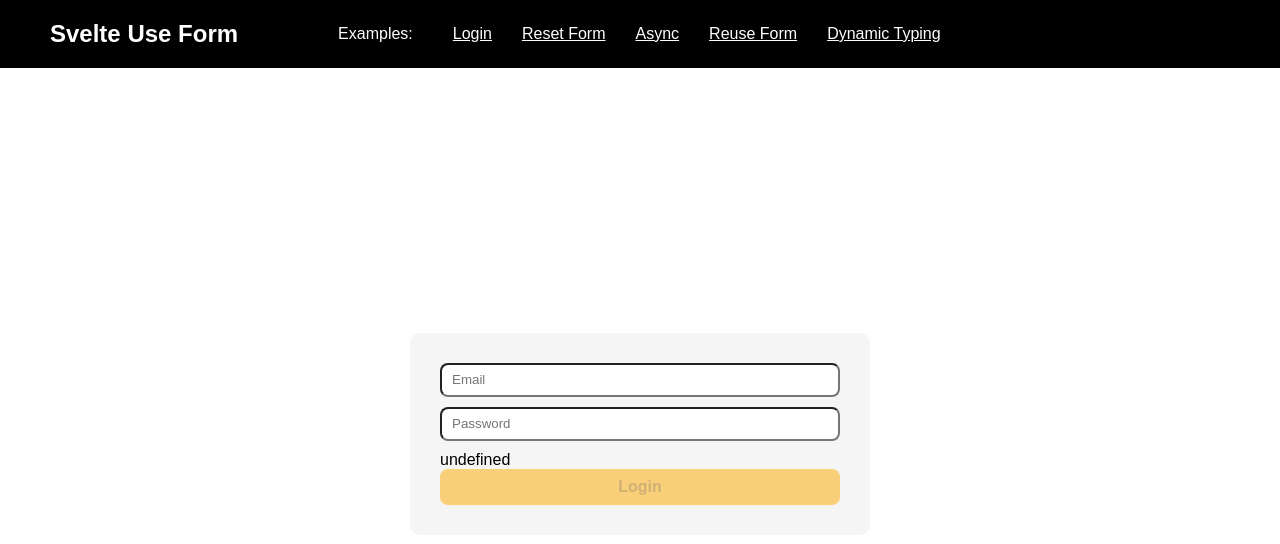
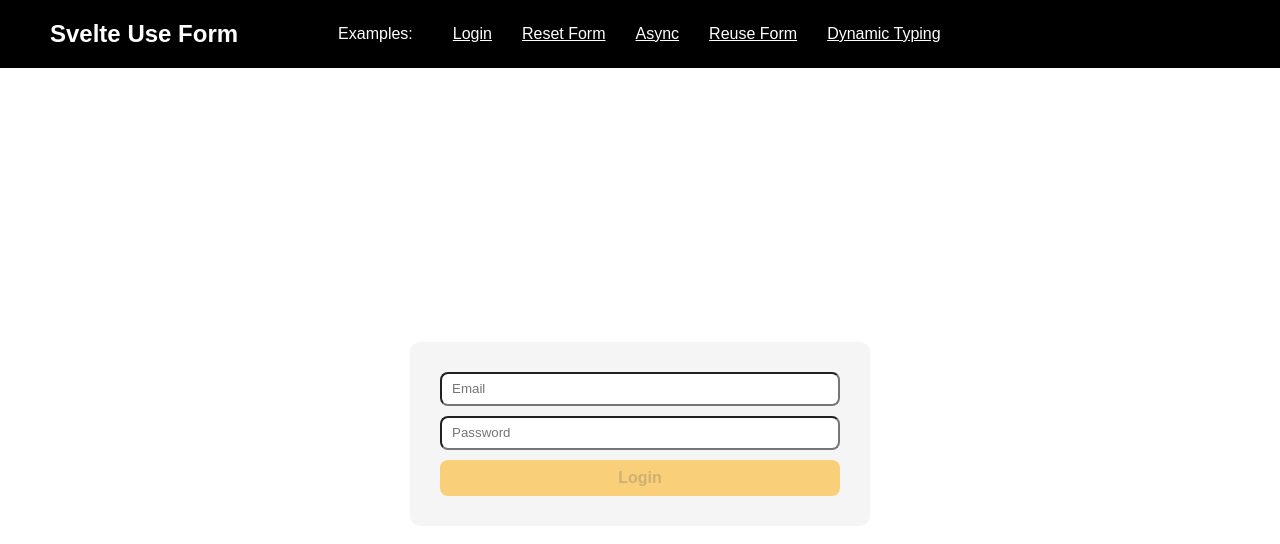
Before and after one commit to noahsalvi/svelte-use-form, a SvelteKit app: page /examples/login in a window 1280 px wide. Shown: the top 544 px of the page. Built offline with nearby package versions, Linux system fonts and the light colour scheme.

Commit message:
Add vscode setting for short labels

```diff
--- a/src/routes/examples/login/+page.svelte
+++ b/src/routes/examples/login/+page.svelte
@@ -1,5 +1,5 @@
 <script lang="ts">
-import {
+  import {
     HintGroup,
     Hint,
     minLength,
@@ -29,7 +29,6 @@ import {
     placeholder="Password"
     use:validators={[minLength(6), maxLength(12)]}
   />
-  {console.log($form.password)}
   <HintGroup for="password">
     <Hint on="minLength" let:value>
       The password is too short, min = {value}
```
Also changed, not shown: src/app.d.ts (+4 -4 lines).
